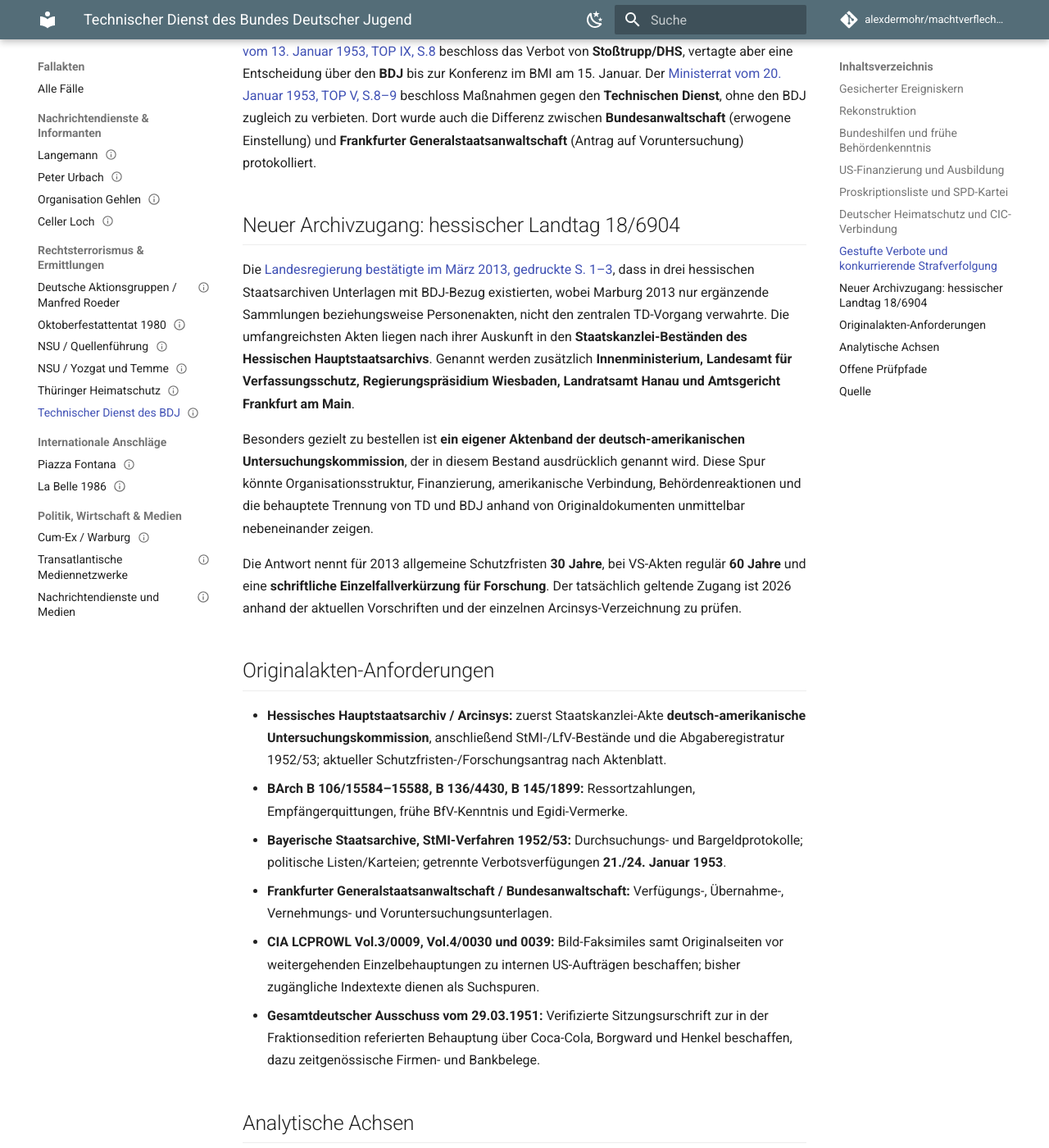
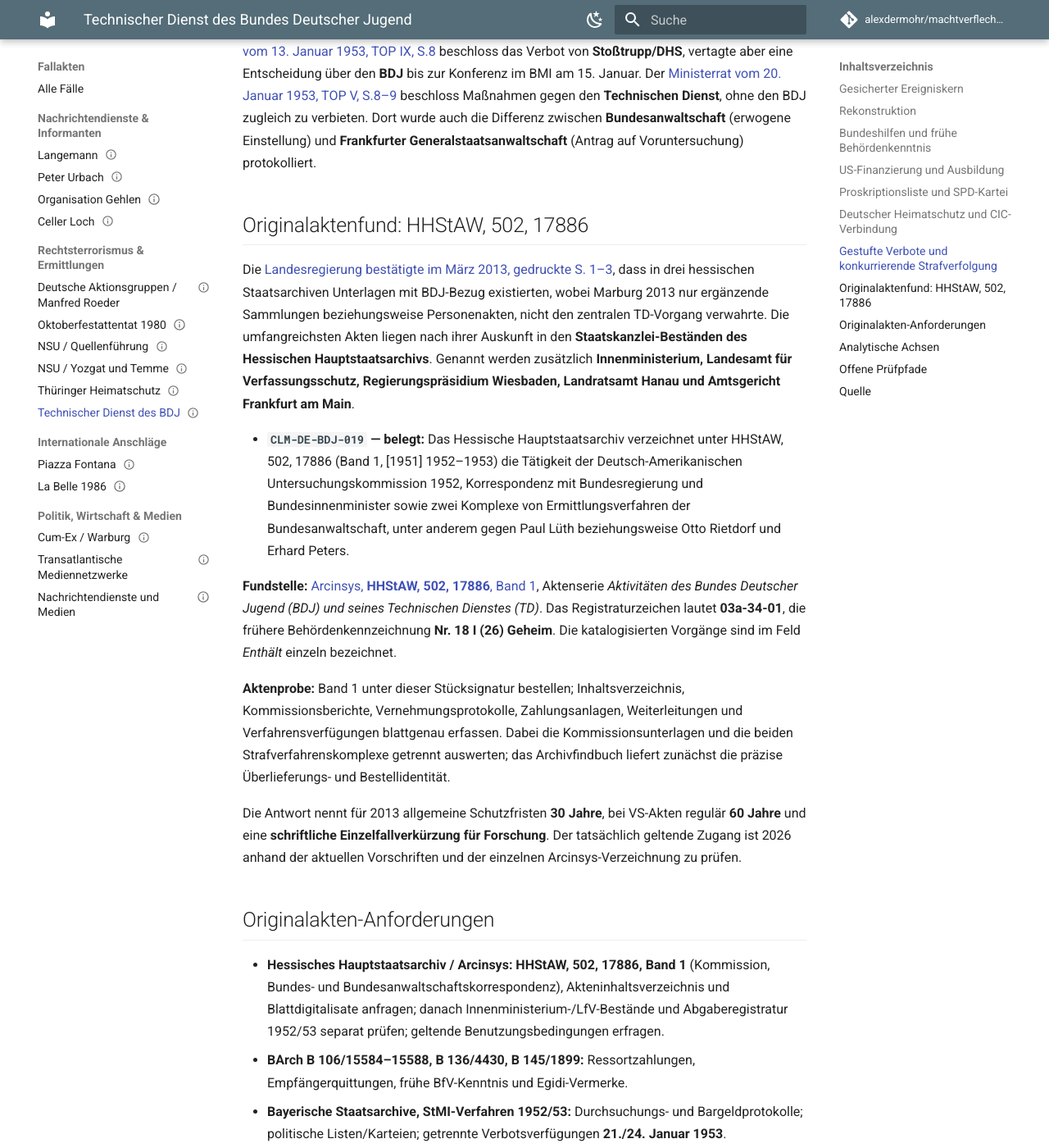
Before and after one commit to alexdermohr/machtverflechtungen, an MkDocs documentation site: the page built from docs/faelle/de/technischer-dienst-bdj.md, in a window 1280 px wide and 1400 px high, scrolled down 4366 px. Shown: the whole window at 82% size. Built offline with MkDocs 1.6.1 and Material for MkDocs 9.7.7, drawn with Linux system fonts in a browser that asks for light colours; comment, search, counter and statistics services are not loaded; some of the changed text lies outside the part shown.

Commit message:
research: identify HHStAW 502/17886 BDJ commission and prosecutor records

```diff
--- a/docs/faelle/de/technischer-dienst-bdj.md
+++ b/docs/faelle/de/technischer-dienst-bdj.md
@@ -28,7 +28,7 @@
 tags: [deutschland, kalter-krieg, antikommunismus, geheimorganisation, rechtsterrorismus, bundesfinanzierung]
 actors: [ORG-DE-BDJ, ORG-DE-BDJ-TD, ORG-DE-STOSSTRUPP-BZ, ORG-DE-DHS, ORG-US-CIC, ORG-US-US-ARMY-GERMANY, ORG-DE-BMG, ORG-DE-BMI, ORG-DE-BFV, ORG-DE-HE-LANDESREGIERUNG, ORG-DE-BY-MINISTERRAT, ORG-DE-BUNDESANWALTSCHAFT, ORG-DE-FRANKFURT-GSTA, PER-DE-HANS-EGIDI, PER-DE-WILHELM-HOEGNER, PER-DE-ROBERT-LEHR]
 mechanisms: [covert-support, paramilitary-network]
-sources: [SRC-DE-BT-04644-1953, SRC-DE-FRAK-BDJ-19521021, SRC-DE-BARCH-KAB-BDJ-19521010, SRC-DE-BT-BDJ-19521023, SRC-DE-BYLT-TD-19521029, SRC-DE-BYMR-TD-19530113, SRC-DE-BYMR-TD-19530120, SRC-DE-HE-LAGIS-BDJ-19530108, SRC-DE-HELT-BDJ-186904-2013]
+sources: [SRC-DE-BT-04644-1953, SRC-DE-FRAK-BDJ-19521021, SRC-DE-BARCH-KAB-BDJ-19521010, SRC-DE-BT-BDJ-19521023, SRC-DE-BYLT-TD-19521029, SRC-DE-BYMR-TD-19530113, SRC-DE-BYMR-TD-19530120, SRC-DE-HE-LAGIS-BDJ-19530108, SRC-DE-HELT-BDJ-186904-2013, SRC-DE-HHSTAW-502-17886]
 claims:
   - id: CLM-DE-BDJ-001
     text: "Der Bundestagsausschuss bewertete BDJ und Technischen Dienst personell und ideell weitgehend als Einheit."
@@ -364,7 +364,7 @@
     alternatives:
       - "Die Regierung nennt 2013 erschlossene Bestände, nicht die Vollständigkeit aller nach 1952 entstandenen Akten oder deren digitale Verfügbarkeit."
     missing_evidence:
-      - "Arcinsys-Findbuchidentität der deutsch-amerikanischen Kommissionsakte und Signaturen sämtlicher genannten Aktenbildner verifizieren."
+      - "Originalaktenblätter von HHStAW, 502, 17886 einsehen und die Signaturen der übrigen 2013 benannten Aktenbildner klären."
     scope:
       supports: "Amtlich dokumentierte konkrete Archiv-Orte für originale BDJ/TD-Ermittlungs- und Regierungsvorgänge."
       does_not_support: "Die bloße Archivierung besagt nichts über den konkreten Inhalt jeder einzelnen Akte oder heutige Zugänglichkeit."
@@ -388,6 +388,25 @@
       supports: "Offiziell beschriebene rechtliche Wege zu Originalakten einschließlich Verkürzungsantrag für Forschung im Jahr 2013."
       does_not_support: "Kein Beleg für eine heute noch geltende konkrete Sperre oder für eine vollständige Aktenfreigabe."
     falsification: "Aktuelle archivrechtliche Normtexte und Freigabebescheide können Zugangsmodalitäten materiell verändern."
+  - id: CLM-DE-BDJ-019
+    text: "Das Hessische Hauptstaatsarchiv verzeichnet unter HHStAW, 502, 17886 (Band 1, [1951] 1952–1953) die Tätigkeit der Deutsch-Amerikanischen Untersuchungskommission 1952, Korrespondenz mit Bundesregierung und Bundesinnenminister sowie zwei Komplexe von Ermittlungsverfahren der Bundesanwaltschaft, unter anderem gegen Paul Lüth beziehungsweise Otto Rietdorf und Erhard Peters."
+    classification: fact
+    evidence_level: established
+    sources: [SRC-DE-HHSTAW-502-17886]
+    evidence:
+      - source: SRC-DE-HHSTAW-502-17886
+        directness: direct
+        locator: "HHStAW, 502, 17886, Band 1, [1951] 1952–1953; Arcinsys-Felder Bezeichnung, Titel, Laufzeit und Enthält"
+        note: "Amtliche archivische Erschließung der Akte mit einzeln benannten Kommissions-, Bundesregierungs- und Bundesanwaltschaftsvorgängen."
+    counterevidence: []
+    alternatives:
+      - "Der Enthält-Vermerk fasst die Aktenüberlieferung katalogisierend zusammen; Aussagen einzelner Kommissionsmitglieder und Verfahrensverfügungen sind erst am Archivale selbst zu prüfen."
+    missing_evidence:
+      - "Originalaktenblätter, Kommissionsprotokolle, US-Beteiligtenverzeichnis, Anlagen und Ermittlungsverfügungen des HHStAW-Bandes zur inhaltlichen Auswertung beschaffen."
+    scope:
+      supports: "Amtlich dokumentierte Einzelstücksignatur, Laufzeit, historische Aktenzeichen und benannte Aktengruppen."
+      does_not_support: "Der Katalognachweis selbst beweist weder einzelne Finanzzahlungen und Weisungen noch ein bestimmtes Ergebnis der Ermittlungsverfahren."
+    falsification: "Korrigierte amtliche Stückverzeichnung oder eine Blatt-für-Blatt-Inventur mit wesentlich anderer Aktenzuordnung würde die bibliographische Zuschreibung treffen."
 what_follows:
   - text: "Der Bundestagsbericht dokumentiert eine problematische Geheimorganisation und benennt eine geheimdienstliche Beteiligung einer Besatzungsmacht."
     claim_ids: [CLM-DE-BDJ-001, CLM-DE-BDJ-002]
@@ -475,17 +494,21 @@
 
 Bereits am **8. Januar 1953** hatte **Hessen den BDJ im eigenen Landesgebiet verboten**; laut der [LAGIS-Landesgeschichtschronik](https://www.lagis-hessen.de/de/subjects/browse/section/6/year/1953/page/1/current/4806/sn/edb) räumte die Polizei am 9. Januar die Frankfurter Geschäftsstelle. Davon getrennt entschied Bayern über seinen eigenen Rechtsraum. Der [Bayerische Ministerrat vom 13. Januar 1953, TOP IX, S.8](https://www.bayerischer-ministerrat.de/api/id/ehr33p136/pdf#page=8) beschloss das Verbot von **Stoßtrupp/DHS**, vertagte aber eine Entscheidung über den **BDJ** bis zur Konferenz im BMI am 15. Januar. Der [Ministerrat vom 20. Januar 1953, TOP V, S.8–9](https://www.bayerischer-ministerrat.de/api/id/ehr33p138/pdf#page=9) beschloss Maßnahmen gegen den **Technischen Dienst**, ohne den BDJ zugleich zu verbieten. Dort wurde auch die Differenz zwischen **Bundesanwaltschaft** (erwogene Einstellung) und **Frankfurter Generalstaatsanwaltschaft** (Antrag auf Voruntersuchung) protokolliert.
 
-## Neuer Archivzugang: hessischer Landtag 18/6904
+## Originalaktenfund: HHStAW, 502, 17886
 
 Die [Landesregierung bestätigte im März 2013, gedruckte S. 1–3](https://starweb.hessen.de/cache/DRS/18/4/06904.pdf), dass in drei hessischen Staatsarchiven Unterlagen mit BDJ-Bezug existierten, wobei Marburg 2013 nur ergänzende Sammlungen beziehungsweise Personenakten, nicht den zentralen TD-Vorgang verwahrte. Die umfangreichsten Akten liegen nach ihrer Auskunft in den **Staatskanzlei-Beständen des Hessischen Hauptstaatsarchivs**. Genannt werden zusätzlich **Innenministerium, Landesamt für Verfassungsschutz, Regierungspräsidium Wiesbaden, Landratsamt Hanau und Amtsgericht Frankfurt am Main**.
 
-Besonders gezielt zu bestellen ist **ein eigener Aktenband der deutsch-amerikanischen Untersuchungskommission**, der in diesem Bestand ausdrücklich genannt wird. Diese Spur könnte Organisationsstruktur, Finanzierung, amerikanische Verbindung, Behördenreaktionen und die behauptete Trennung von TD und BDJ anhand von Originaldokumenten unmittelbar nebeneinander zeigen.
+- **`CLM-DE-BDJ-019` — belegt:** Das Hessische Hauptstaatsarchiv verzeichnet unter HHStAW, 502, 17886 (Band 1, [1951] 1952–1953) die Tätigkeit der Deutsch-Amerikanischen Untersuchungskommission 1952, Korrespondenz mit Bundesregierung und Bundesinnenminister sowie zwei Komplexe von Ermittlungsverfahren der Bundesanwaltschaft, unter anderem gegen Paul Lüth beziehungsweise Otto Rietdorf und Erhard Peters.
+
+**Fundstelle:** [Arcinsys, **HHStAW, 502, 17886**, Band 1](https://arcinsys.hessen.de/arcinsys/showArchivalDescriptionDetails?archivalDescriptionId=6991555), Aktenserie *Aktivitäten des Bundes Deutscher Jugend (BDJ) und seines Technischen Dienstes (TD)*. Das Registraturzeichen lautet **03a-34-01**, die frühere Behördenkennzeichnung **Nr. 18 I (26) Geheim**. Die katalogisierten Vorgänge sind im Feld *Enthält* einzeln bezeichnet.
+
+**Aktenprobe:** Band 1 unter dieser Stücksignatur bestellen; Inhaltsverzeichnis, Kommissionsberichte, Vernehmungsprotokolle, Zahlungsanlagen, Weiterleitungen und Verfahrensverfügungen blattgenau erfassen. Dabei die Kommissionsunterlagen und die beiden Strafverfahrenskomplexe getrennt auswerten; das Archivfindbuch liefert zunächst die präzise Überlieferungs- und Bestellidentität.
 
 Die Antwort nennt für 2013 allgemeine Schutzfristen **30 Jahre**, bei VS-Akten regulär **60 Jahre** und eine **schriftliche Einzelfallverkürzung für Forschung**. Der tatsächlich geltende Zugang ist 2026 anhand der aktuellen Vorschriften und der einzelnen Arcinsys-Verzeichnung zu prüfen.
 
 ## Originalakten-Anforderungen
 
-- **Hessisches Hauptstaatsarchiv / Arcinsys:** zuerst Staatskanzlei-Akte **deutsch-amerikanische Untersuchungskommission**, anschließend StMI-/LfV-Bestände und die Abgaberegistratur 1952/53; aktueller Schutzfristen-/Forschungsantrag nach Aktenblatt.
+- **Hessisches Hauptstaatsarchiv / Arcinsys:** **HHStAW, 502, 17886, Band 1** (Kommission, Bundes- und Bundesanwaltschaftskorrespondenz), Akteninhaltsverzeichnis und Blattdigitalisate anfragen; danach Innenministerium-/LfV-Bestände und Abgaberegistratur 1952/53 separat prüfen; geltende Benutzungsbedingungen erfragen.
 - **BArch B 106/15584–15588, B 136/4430, B 145/1899:** Ressortzahlungen, Empfängerquittungen, frühe BfV-Kenntnis und Egidi-Vermerke.
 - **Bayerische Staatsarchive, StMI-Verfahren 1952/53:** Durchsuchungs- und Bargeldprotokolle; politische Listen/Karteien; getrennte Verbotsverfügungen **21./24. Januar 1953**.
 - **Frankfurter Generalstaatsanwaltschaft / Bundesanwaltschaft:** Verfügungs-, Übernahme-, Vernehmungs- und Voruntersuchungsunterlagen.
@@ -518,3 +541,5 @@
 - [Bayerischer Ministerrat, Sitzung 20.01.1953](https://www.bayerischer-ministerrat.de/api/id/ehr33p138/pdf) — `SRC-DE-BYMR-TD-19530120`.
 - [Landesgeschichtliches Informationssystem Hessen, BDJ-Verbot am 08.01.1953](https://www.lagis-hessen.de/de/subjects/browse/section/6/year/1953/page/1/current/4806/sn/edb) — `SRC-DE-HE-LAGIS-BDJ-19530108` (Landesgeschichtschronik, mit historischen Pressequellen).
 - [Hessischer Landtag, Drs. 18/6904 vom 19.03.2013](https://starweb.hessen.de/cache/DRS/18/4/06904.pdf) — `SRC-DE-HELT-BDJ-186904-2013`, gedruckte S. 1–3: konkrete BDJ/TD-Archivbestände und Nutzung.
+
+- [Hessisches Hauptstaatsarchiv, Arcinsys: HHStAW, 502, 17886, Band 1](https://arcinsys.hessen.de/arcinsys/showArchivalDescriptionDetails?archivalDescriptionId=6991555) — `SRC-DE-HHSTAW-502-17886`, amtliche Bestands- und Inhaltsverzeichnung (abgerufen am 12.10.2026).
```
Also changed, not shown: docs/faelle/index.md (+1 -1 lines), docs/generated/regions.md (+1 -1 lines), docs/generated/timeline.md (+1 -1 lines), docs/quellen/index.md (+12 -1 lines), 2 other files.
